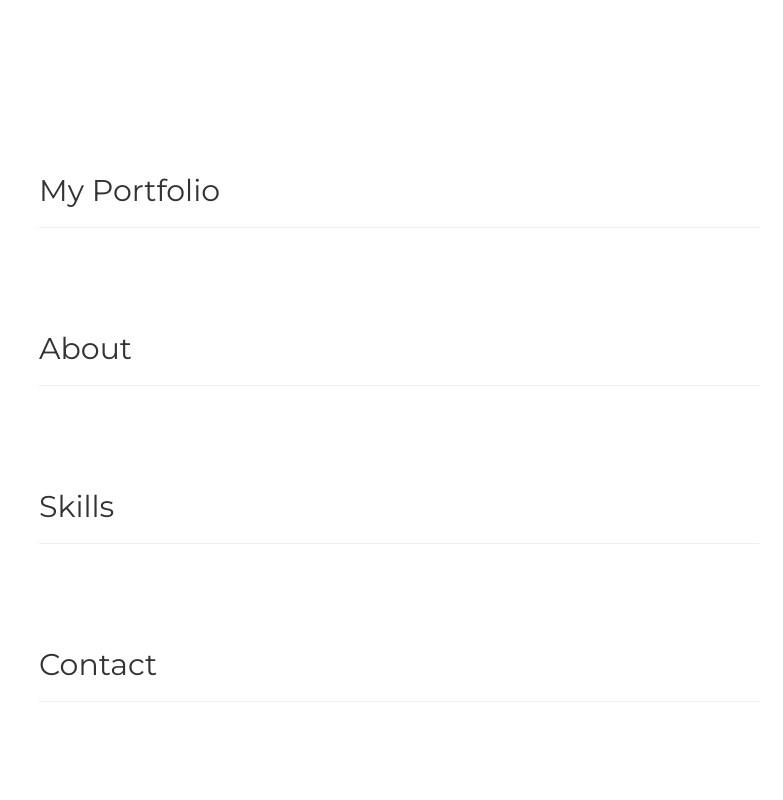
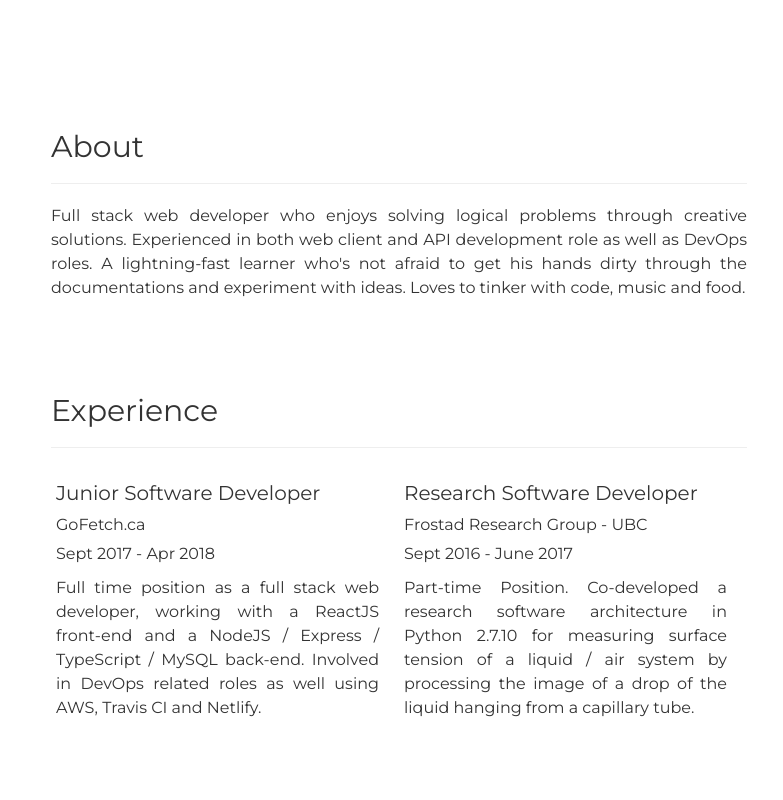
Before and after one commit to yowiputra/portfolio-site, a React app: page / in a window 1280 px wide. Shown: the part 340-1140 px from the top of the page, without its empty margins (497-1280 px from the left). Built offline with nearby package versions, Linux system fonts and the light colour scheme.

Commit message:
added content to about and experience

```diff
--- /dev/null
+++ b/src/components/JobCard.js
@@ -0,0 +1,17 @@
+import React, { PureComponent } from 'react'
+import './JobCard.scss'
+
+class JobCard extends PureComponent {
+  render(){
+    return(
+      <div class='job-card'>
+        <div class='job-title'>{this.props.title}</div>
+        <div class='job-company'>{this.props.company}</div>
+        <div class='job-time'>{this.props.time}</div>
+        <p class='job-text'>{this.props.text}</p>
+      </div>
+    )
+  }
+}
+
+export default JobCard
--- /dev/null
+++ b/src/components/JobCard.scss
@@ -0,0 +1,17 @@
+.job-card {
+  margin: 5px 15px 5px 0;
+  padding: 5px;
+  text-align: justify;
+
+  div {
+    margin-bottom: 5px;
+  }
+
+  .job-title {
+    font-size: 20px;
+  }
+
+  .job-text {
+    margin-top: 10px;
+  }
+}
--- a/src/components/Menubar.js
+++ b/src/components/Menubar.js
@@ -22,8 +22,8 @@ class Menubar extends PureComponent {
           <MenuToggle iconClass='fa fa-remove' onClick={this.props.handleClick}/>
           <div class='menu-container'>
             {this.createLinks('#home', 'Home')}
-            {this.createLinks('#portfolio', 'Portfolio')}
             {this.createLinks('#about', 'About')}
+            {this.createLinks('#portfolio', 'Experience')}
             {this.createLinks('#skills', 'Skills')}
             {this.createLinks('#contact', 'Contact')}
           </div>
--- a/src/containers/About.js
+++ b/src/containers/About.js
@@ -7,6 +7,7 @@ class About extends PureComponent {
       <div id='about'>
         <h2>About</h2>
         <hr />
+        <p>Full stack web developer who enjoys solving logical problems through creative solutions. Experienced in both web client and API development role as well as DevOps roles. A lightning-fast learner who's not afraid to get his hands dirty through the documentations and experiment with ideas. Loves to tinker with code, music and food.</p>
       </div>
     )
   }
--- a/src/containers/Footer.scss
+++ b/src/containers/Footer.scss
@@ -2,7 +2,7 @@
   background-color: #f1f1f1;
   font-size: 24px;
   padding: 64px 0;
-  margin: 64px -24px -24px -24px;
+  margin: 64px -36px -36px -36px;
   text-align: center;
 
   .icon {
--- a/src/containers/Header.scss
+++ b/src/containers/Header.scss
@@ -1,7 +1,7 @@
 @import '../styles/include-media.scss';
 
 #header {
-  padding: 128px 16px;
+  padding: 128px 16px 84px;
   text-align: center !important;
 
   h1 {
@@ -14,7 +14,13 @@
   }
 
   button {
+    border-radius: 5px;
     margin-top: 16px;
     padding: 8px;
+    opacity: 0.75;
+  }
+
+  button:hover {
+    opacity: 1;
   }
 }
--- a/src/containers/Home.js
+++ b/src/containers/Home.js
@@ -33,8 +33,8 @@ class Home extends Component {
         }
         <div class='home-container'>
           <Header />
+          <About />
           <MyPortfolio />
-          <About />
           <Skills />
           <Contact />
           <Footer />
--- a/src/containers/Home.scss
+++ b/src/containers/Home.scss
@@ -4,7 +4,7 @@
   margin-left: 40%;
 
   .home-container {
-    padding: 12px 24px;
+    padding: 12px 36px;
   }
 
   @include media('<medium') {
--- a/src/containers/MyPortfolio.js
+++ b/src/containers/MyPortfolio.js
@@ -1,12 +1,25 @@
 import React, { PureComponent } from 'react'
+import JobCard from '../components/JobCard'
 import './MyPortfolio.scss'
 
 class MyPortfolio extends PureComponent {
   render(){
     return(
       <div id='portfolio'>
-        <h2>My Portfolio</h2>
+        <h2>Experience</h2>
         <hr />
+        <div class='column left'>
+          <JobCard title='Junior Software Developer'
+                  company='GoFetch.ca'
+                  time='Sept 2017 - Apr 2018'
+                  text='Full time position as a full stack web developer, working with a ReactJS front-end and a NodeJS / Express / TypeScript / MySQL back-end. Involved in DevOps related roles as well using AWS, Travis CI and Netlify.'/>
+        </div>
+        <div class='column right'>
+          <JobCard title='Research Software Developer'
+                  company='Frostad Research Group - UBC'
+                  time='Sept 2016 - June 2017'
+                  text='Part-time Position. Co-developed a research software architecture in Python 2.7.10 for measuring surface tension of a liquid / air system by processing the image of a drop of the liquid hanging from a capillary tube.'/>
+        </div>
       </div>
     )
   }
--- a/src/containers/MyPortfolio.scss
+++ b/src/containers/MyPortfolio.scss
@@ -1,3 +1,21 @@
+@import '../styles/include-media.scss';
+
 #portfolio {
   padding: 32px 0;
+  overflow: auto;
+
+  .column {
+    float: left;
+    width: 50%;
+
+    @include media('<medium') {
+      width: 100%;
+    }
+  }
+
+  .right {
+    @include media('<medium') {
+      margin-top: 10px;
+    }
+  }
 }
```
